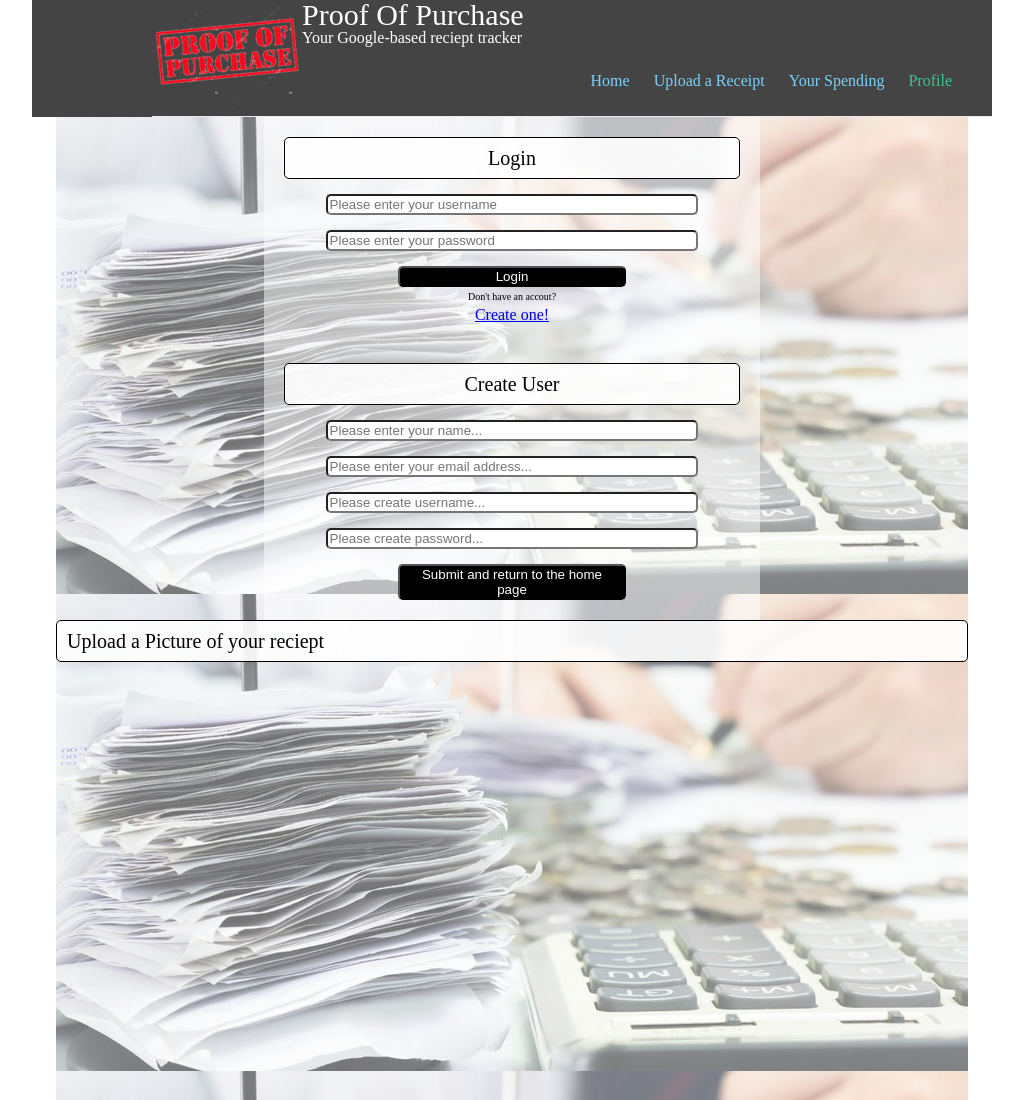
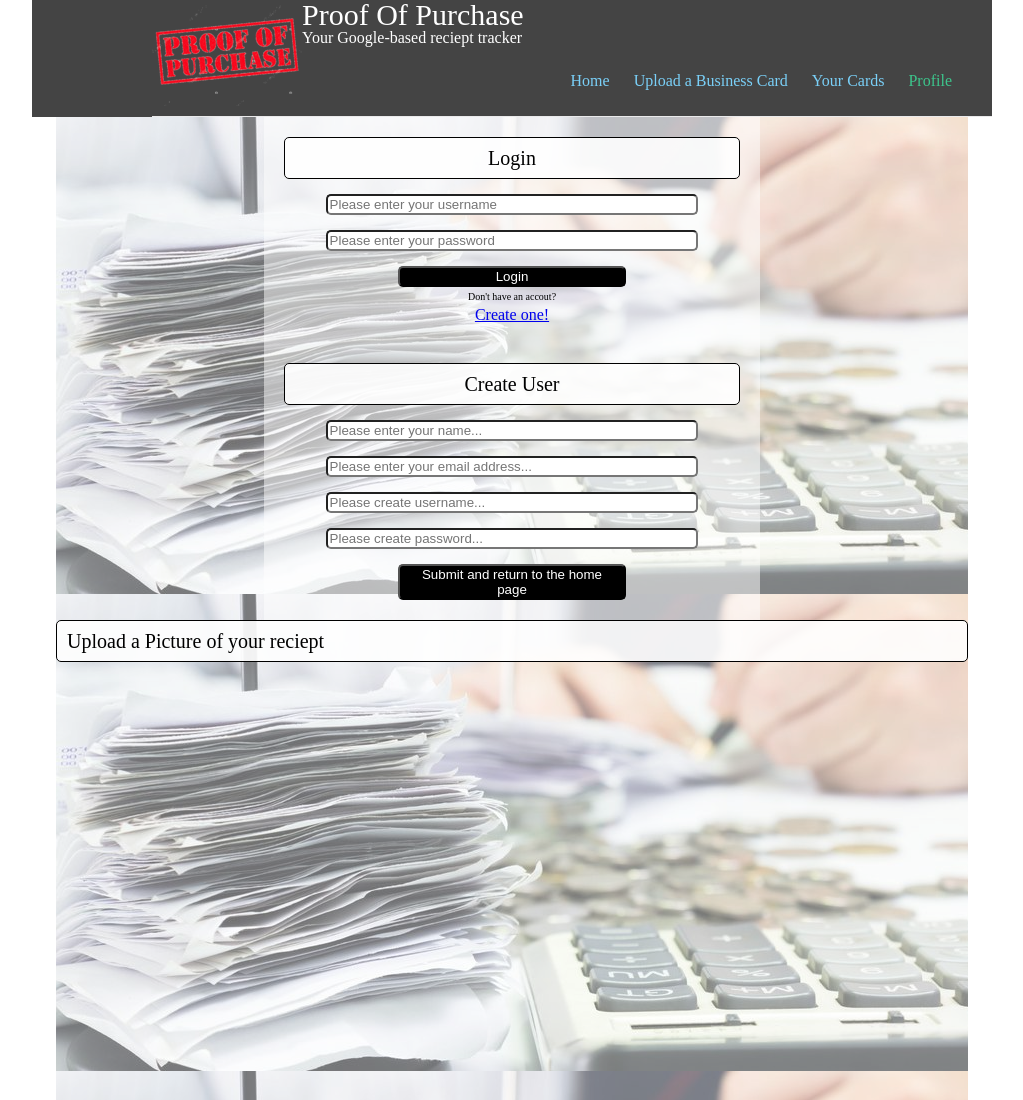
Before and after one commit to Receipt-App/client, a plain HTML site: page public/index.html in a window 1280 px wide. Shown: the top 1100 px of the page, without its empty margins (128-1151 px from the left). Drawn offline with nearby package versions, Linux system fonts and the light colour scheme; a script that the page names is missing.

Commit message:
changed link content for new app name

```diff
--- a/public/index.html
+++ b/public/index.html
@@ -21,8 +21,8 @@
         <input type="checkbox" id="toggle">
         <section class="menu">
           <a href="/home">Home</a>
-          <a href="/upload">Upload a Receipt</a>
-          <a href="/graph">Your Spending</a>
+          <a href="/upload">Upload a Business Card</a>
+          <a href="/graph">Your Cards</a>
           <a href="/profile"><span>Profile</span></a>
         </section>
       </section>
```
